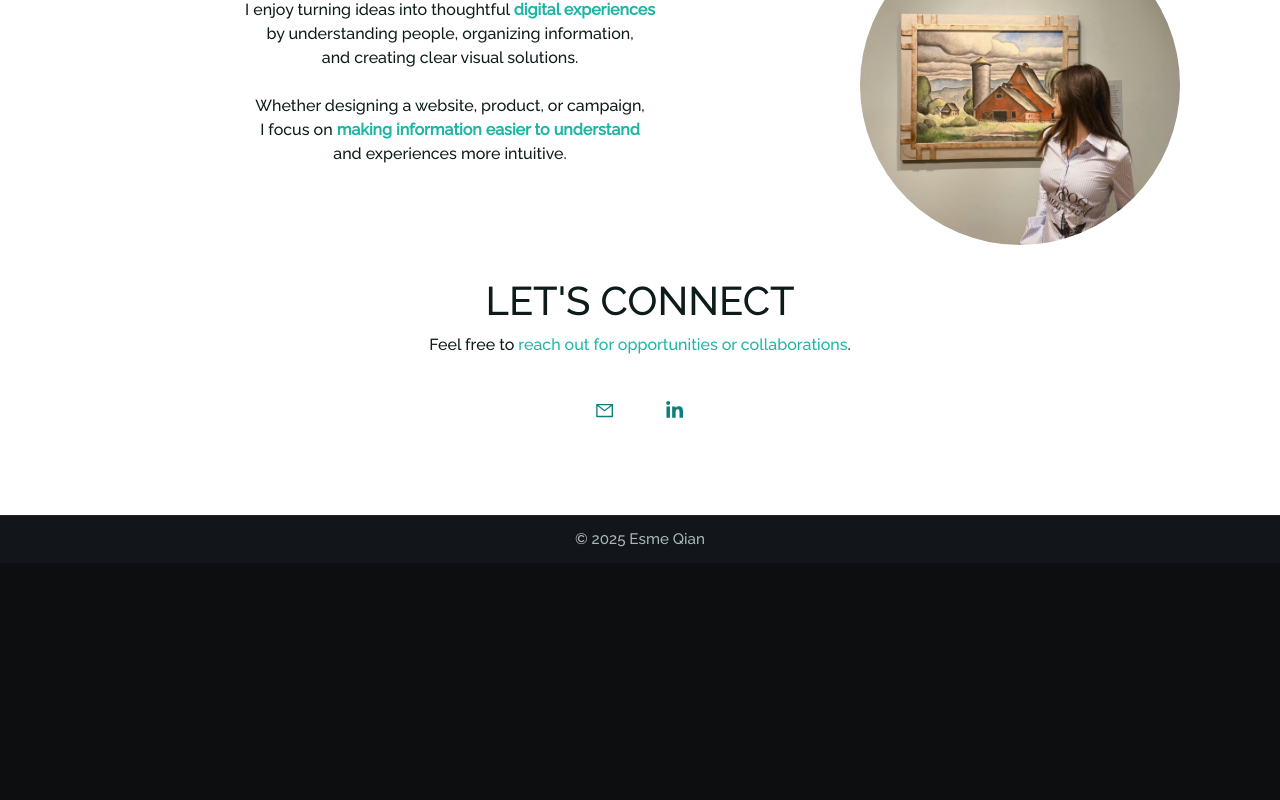
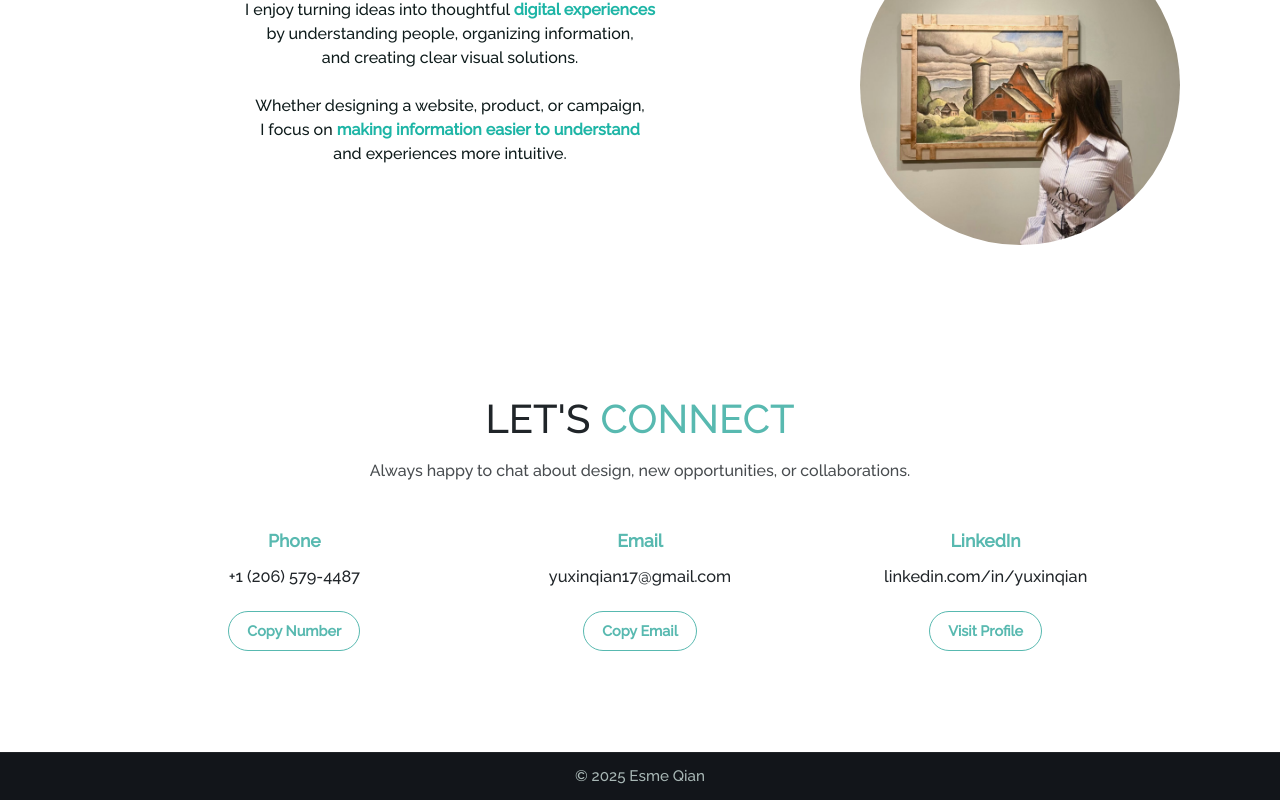
Before and after one commit to Esme1777/esmeqian-portfolio, a React (Create React App) app: page / in a window 1280 px wide. Shown: the part 972-1772 px from the top of the page. Before the commit the page ends 1535 px from the top, so only its background shows below. Built offline with nearby package versions, Linux system fonts and the light colour scheme.

Commit message:
Refine About page and improve contact section

```diff
--- a/src/components/About/Techstack.js
+++ b/src/components/About/Techstack.js
@@ -1,30 +1,68 @@
+// src/components/About/Techstack.js
+
 import React from "react";
-import { Col, Row } from "react-bootstrap";
+import { Row, Col } from "react-bootstrap";
 
 function Techstack() {
-  const skills = [
-    "User Research",
-    "Insight Synthesis",
-    "Information Architecture",
-    "User Flows & Journeys",
-    "Wireframing",
-    "Interaction Design",
-    "Usability Testing",
-    "Design Systems",
-    "Storytelling",
+  const groups = [
+    {
+      title: "Research",
+      skills: ["User Research", "Usability Testing", "Insight Synthesis"],
+    },
+    {
+      title: "UX Design",
+      skills: ["Information Architecture", "User Flows", "Prototyping"],
+    },
+    {
+      title: "Visual Design",
+      skills: ["Graphic Design", "Storytelling", "Accessibility"],
+    },
+    {
+      title: "Digital Products",
+      skills: ["Product Design", "Web & Mobile", "Design Systems"],
+    },
   ];
 
   return (
-    <Row style={{ justifyContent: "center", paddingBottom: "12px" }}>
-      {skills.map((s) => (
-        <Col
-          key={s}
-          xs={6}
-          md={4}
-          lg={3}
-          className="tech-icons skill-item"
-        >
-          <div className="skill-badge">{s}</div>
+    <Row
+      className="g-4"
+      style={{
+        justifyContent: "center",
+        paddingBottom: 0,
+      }}
+    >
+      {groups.map((group) => (
+        <Col xs={12} sm={6} lg={3} key={group.title}>
+          <div
+            style={{
+              height: "100%",
+              padding: "8px 18px 12px",
+              borderLeft: "2px solid rgba(88, 196, 185, 0.75)",
+              textAlign: "left",
+            }}
+          >
+            <h4
+              className="purple"
+              style={{
+                fontSize: "1.15rem",
+                fontWeight: 600,
+                marginBottom: "16px",
+              }}
+            >
+              {group.title}
+            </h4>
+
+            <p
+              style={{
+                color: "white",
+                fontSize: "0.95rem",
+                lineHeight: 1.8,
+                marginBottom: 0,
+              }}
+            >
+              {group.skills.join(" · ")}
+            </p>
+          </div>
         </Col>
       ))}
     </Row>
--- a/src/components/About/Toolstack.js
+++ b/src/components/About/Toolstack.js
@@ -1,43 +1,74 @@
+// src/components/About/Toolstack.js
+
 import React from "react";
-import { Col, Row } from "react-bootstrap";
-import {
-  SiPython,
-  SiFigma,
-  SiNotion,
-  SiAdobephotoshop,
-  SiSketch,
-  SiAdobexd,
-  SiAdobeillustrator,
-} from "react-icons/si";
-
-import tdLogo from "../../Assets/logos/touchdesigner.jpg";
 
 function Toolstack() {
-  const iconStyle = { width: "32px", height: "32px" };
-
-  const IconItem = ({ Icon }) => (
-    <Col xs={3} md={2} className="tech-icons" style={{ textAlign: "center", marginBottom: 16 }}>
-      <Icon style={iconStyle} />
-    </Col>
-  );
-
-  const ImgItem = ({ src, alt }) => (
-    <Col xs={3} md={2} className="tech-icons" style={{ textAlign: "center", marginBottom: 16 }}>
-      <img src={src} alt={alt} style={{ width: 32, height: 32, objectFit: "contain" }} />
-    </Col>
-  );
+  const toolRows = [
+    [
+      "Figma",
+      "WordPress",
+      "Photoshop",
+      "Illustrator",
+      "InDesign",
+      "After Effects",
+      "Premiere Pro",
+    ],
+    [
+      "Canva",
+      "Notion",
+      "Procreate",
+      "Sketch",
+      "Adobe XD",
+      "TouchDesigner",
+      "ZBrush",
+    ],
+  ];
 
   return (
-    <Row style={{ justifyContent: "center", paddingBottom: "40px" }}>
-      <IconItem Icon={SiPython} />
-      <IconItem Icon={SiFigma} />
-      <IconItem Icon={SiNotion} />
-      <IconItem Icon={SiAdobephotoshop} />
-      <IconItem Icon={SiSketch} />
-      <IconItem Icon={SiAdobexd} />
-      <IconItem Icon={SiAdobeillustrator} />
-      <ImgItem src={tdLogo} alt="TouchDesigner" />
-    </Row>
+    <div
+      style={{
+        maxWidth: "1120px",
+        margin: "0 auto",
+        padding: "0 20px 30px",
+      }}
+    >
+      {toolRows.map((row, rowIndex) => (
+        <div
+          key={rowIndex}
+          style={{
+            display: "flex",
+            justifyContent: "center",
+            alignItems: "center",
+            flexWrap: "wrap",
+            gap: "14px",
+            marginBottom: rowIndex === 0 ? "16px" : 0,
+          }}
+        >
+          {row.map((tool) => (
+            <span
+              key={tool}
+              style={{
+                display: "inline-flex",
+                alignItems: "center",
+                justifyContent: "center",
+                padding: "9px 16px",
+                minWidth: "108px",
+                borderRadius: "999px",
+                background: "rgba(255, 255, 255, 0.08)",
+                color: "white",
+                fontSize: "0.94rem",
+                lineHeight: 1,
+                cursor: "default",
+                userSelect: "none",
+                whiteSpace: "nowrap",
+              }}
+            >
+              {tool}
+            </span>
+          ))}
+        </div>
+      ))}
+    </div>
   );
 }
 
--- a/src/components/Home/Home2.js
+++ b/src/components/Home/Home2.js
@@ -2,24 +2,64 @@ import React from "react";
 import { Container, Row, Col } from "react-bootstrap";
 import myImg from "../../Assets/about-life.jpg";
 import Tilt from "react-parallax-tilt";
-import { AiOutlineMail } from "react-icons/ai";
-import { FaLinkedinIn } from "react-icons/fa";
 
 function Home2() {
-  const handleEmailClick = async () => {
-    const email = "yuxinqian17@gmail.com";
+  const contactColor = "#58b9b0";
+  const textColor = "#202529";
 
+  const copyToClipboard = async (value, successMessage) => {
     try {
-      await navigator.clipboard.writeText(email);
-      window.alert(`Email copied: ${email}`);
+      await navigator.clipboard.writeText(value);
+      window.alert(successMessage);
     } catch (error) {
-      window.alert(`Email: ${email}`);
+      window.alert(value);
     }
+  };
+
+  const buttonStyle = {
+    padding: "8px 18px",
+    borderRadius: "999px",
+    border: `1px solid ${contactColor}`,
+    background: "transparent",
+    color: contactColor,
+    fontSize: "0.9rem",
+    fontWeight: 600,
+    cursor: "pointer",
+    textDecoration: "none",
+    display: "inline-flex",
+    alignItems: "center",
+    justifyContent: "center",
+  };
+
+  const contactItemStyle = {
+    minHeight: "150px",
+    display: "flex",
+    flexDirection: "column",
+    alignItems: "center",
+    justifyContent: "flex-start",
+    textAlign: "center",
+    padding: "8px 16px",
+  };
+
+  const contactTitleStyle = {
+    color: contactColor,
+    fontSize: "1.1rem",
+    fontWeight: 600,
+    marginBottom: "14px",
+  };
+
+  const contactTextStyle = {
+    color: textColor,
+    marginBottom: "20px",
+    fontSize: "1.02rem",
+    minHeight: "26px",
+    lineHeight: 1.5,
   };
 
   return (
     <Container fluid className="home-about-section" id="about">
       <Container>
+        {/* About Me */}
         <Row>
           <Col md={8} className="home-about-description">
             <h1 style={{ fontSize: "2.6em" }}>
@@ -63,51 +103,126 @@ function Home2() {
           </Col>
         </Row>
 
-        <Row>
-          <Col md={12} className="home-about-social">
-            <h1>LET'S CONNECT</h1>
+        {/* Contact */}
+        <section
+          id="contact"
+          style={{
+            scrollMarginTop: "90px",
+            marginTop: "80px",
+            padding: "38px 0 10px",
+          }}
+        >
+          <Row className="justify-content-center">
+            <Col xs={12} lg={11}>
+              <div style={{ textAlign: "center" }}>
+                <h1
+                  style={{
+                    color: textColor,
+                    fontSize: "2.5rem",
+                    marginBottom: "14px",
+                  }}
+                >
+                  LET&apos;S{" "}
+                  <span style={{ color: contactColor }}>CONNECT</span>
+                </h1>
 
-            <p>
-              Feel free to{" "}
-              <span className="purple">
-                reach out for opportunities or collaborations
-              </span>
-              .
+                <p
+                  style={{
+                    maxWidth: "620px",
+                    margin: "0 auto 38px",
+                    color: textColor,
+                    lineHeight: 1.7,
+                    fontSize: "1rem",
+                    opacity: 0.82,
+                  }}
+                >
+                  Always happy to chat about design, new opportunities, or
+                  collaborations.
+                </p>
+              </div>
+
+              <Row className="g-3 justify-content-center">
+                {/* Phone */}
+                <Col xs={12} md={4}>
+                  <div style={contactItemStyle}>
+                    <h5 style={contactTitleStyle}>Phone</h5>
+
+                    <p style={contactTextStyle}>
+                      +1 (206) 579-4487
                     </p>
 
-            <ul className="home-about-social-links">
-              <li className="social-icons">
                     <button
                       type="button"
-                  onClick={handleEmailClick}
-                  className="icon-colour home-social-icons"
-                  aria-label="Copy email address"
-                  title="Copy email address"
+                      style={buttonStyle}
+                      onClick={() =>
+                        copyToClipboard(
+                          "+12065794487",
+                          "Phone number copied!"
+                        )
+                      }
+                    >
+                      Copy Number
+                    </button>
+                  </div>
+                </Col>
+
+                {/* Email */}
+                <Col xs={12} md={4}>
+                  <div style={contactItemStyle}>
+                    <h5 style={contactTitleStyle}>Email</h5>
+
+                    <p
                       style={{
-                    background: "transparent",
-                    border: "none",
-                    cursor: "pointer",
+                        ...contactTextStyle,
+                        wordBreak: "break-word",
                       }}
                     >
-                  <AiOutlineMail />
+                      yuxinqian17@gmail.com
+                    </p>
+
+                    <button
+                      type="button"
+                      style={buttonStyle}
+                      onClick={() =>
+                        copyToClipboard(
+                          "yuxinqian17@gmail.com",
+                          "Email copied!"
+                        )
+                      }
+                    >
+                      Copy Email
                     </button>
-              </li>
+                  </div>
+                </Col>
 
-              <li className="social-icons">
+                {/* LinkedIn */}
+                <Col xs={12} md={4}>
+                  <div style={contactItemStyle}>
+                    <h5 style={contactTitleStyle}>LinkedIn</h5>
+
+                    <p
+                      style={{
+                        ...contactTextStyle,
+                        wordBreak: "break-word",
+                      }}
+                    >
+                      linkedin.com/in/yuxinqian
+                    </p>
+
                     <a
                       href="https://www.linkedin.com/in/yuxinqian/"
                       target="_blank"
                       rel="noreferrer"
-                  className="icon-colour home-social-icons"
-                  aria-label="LinkedIn"
-                  title="LinkedIn"
+                      style={buttonStyle}
                     >
-                  <FaLinkedinIn />
+                      Visit Profile
                     </a>
-              </li>
-            </ul>
+                  </div>
                 </Col>
               </Row>
+            </Col>
+          </Row>
+        </section>
       </Container>
     </Container>
   );
```
Also changed, not shown: src/components/About/About.js (+167 -19 lines), src/components/Navbar.js (+58 -11 lines). Lines whose indentation alone changed are shown as unchanged.
